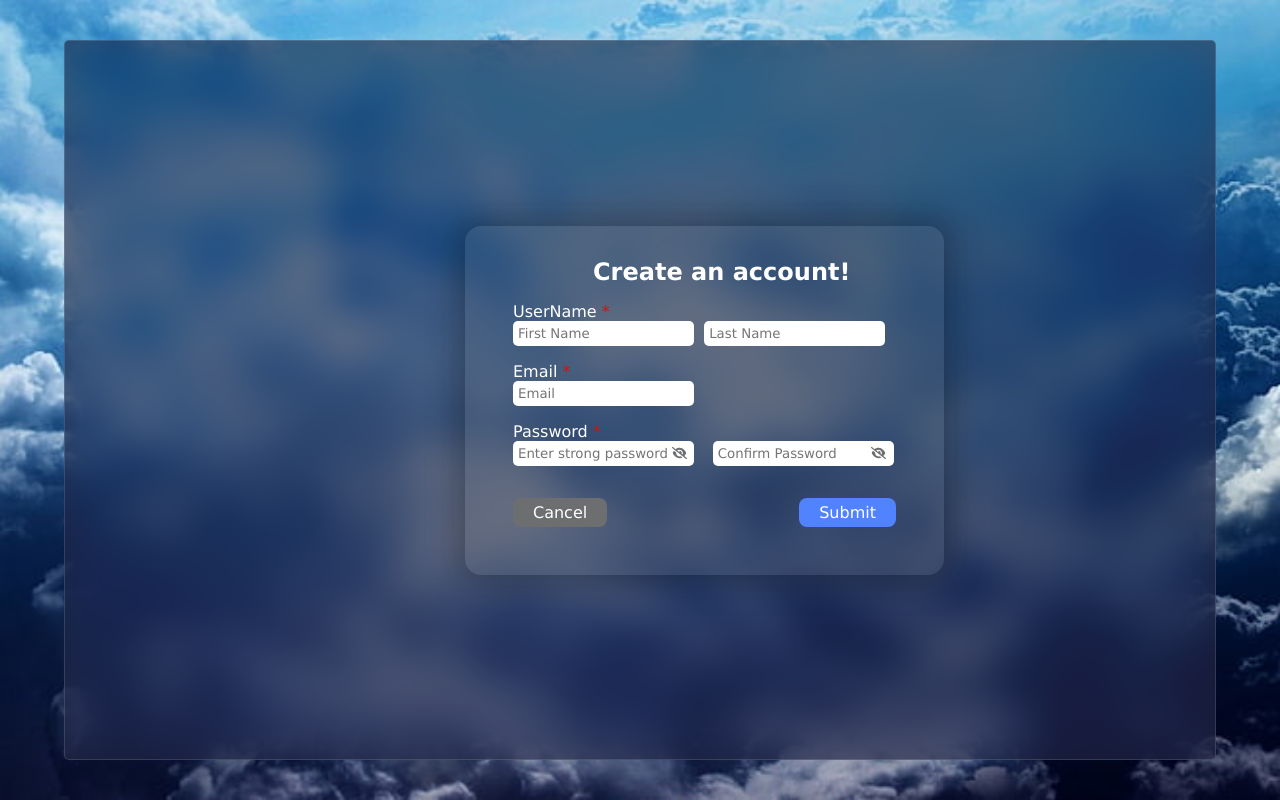
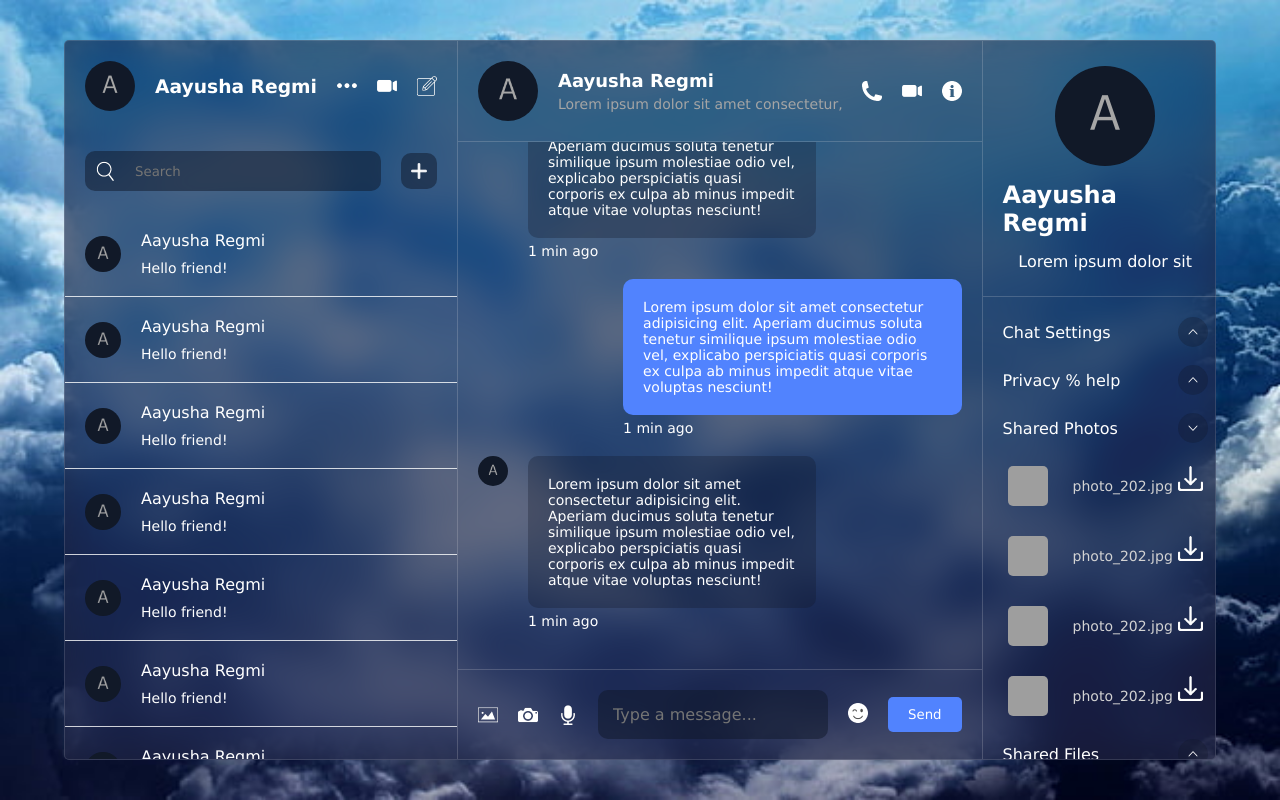
Before and after one commit to Enigma-de/React-chat-application, a React (Vite) app: page /signup in a window 1280 px wide. Built offline with nearby package versions, Linux system fonts and the light colour scheme; grey boxes are pictures that could not be loaded.

Commit message:
Error Handeling and add User file modification.

```diff
--- a/package.json
+++ b/package.json
@@ -17,7 +17,8 @@
     "emoji-picker-react": "^4.12.0",
     "react": "^18.3.1",
     "react-dom": "^18.3.1",
-    "react-router-dom": "^6.28.0"
+    "react-router-dom": "^6.28.0",
+    "react-toastify": "^10.0.6"
   },
   "devDependencies": {
     "@eslint/js": "^9.9.0",
--- a/src/App.jsx
+++ b/src/App.jsx
@@ -4,8 +4,9 @@ import Detail from "./components/detail/Detail";
 import List from "./components/list/List";
 import Login from "./components/login/Login";
 import Signup from "./components/login/Signup";
+import Notification from "./components/notification/Notification";
 const App = () => {
-  const user = false
+  const user = true;
   return (
 
     <div className='container'>
@@ -17,14 +18,17 @@ const App = () => {
       <Detail/>
       </>
     ):(
+
       <Routes>
       <Route path="/login" element={<Login />} />
       <Route path="/signup" element={<Signup />} />
       <Route path="/" element={<Login />} />
     </Routes>
+
+
     )
 }
-
+<Notification/>
     </div>
   )
 }
--- a/src/components/login/Signup.jsx
+++ b/src/components/login/Signup.jsx
@@ -3,6 +3,7 @@ import { useNavigate } from "react-router-dom";
 import { FontAwesomeIcon } from "@fortawesome/react-fontawesome";
 import { faEye, faEyeSlash } from "@fortawesome/free-solid-svg-icons";
 import React, { useState } from "react";
+import { toast,ToastContainer } from "react-toastify";
 const Signup =() =>{
     const lognavigate = useNavigate();
     const [password,setPassword]=useState("");
@@ -15,10 +16,14 @@ const Signup =() =>{
     const toggleVisibilityForConfirm=()=>{
         setShowConfirmPassword(!showConfirmPassword);
     }
+    const handleSignUp = e =>{
+        e.preventDefault();
+        toast.success("Success.");
+    }
 return(
     <div className="Signup">
         <h2>Create an account!</h2>
-        <form >
+        <form onSubmit={handleSignUp} >
         <div>
         <label className="label" htmlFor="UserName">UserName <span>*</span></label><br />
         <input type="text" placeholder="First Name"/> &nbsp;
@@ -39,7 +44,7 @@ return(
 
         <div className="buttons">
         <button type="reset" className="cancel-signup" onClick={()=>lognavigate("/Login")} >Cancel</button>
-            <button type="submit" className="submit">Submit</button>
+            <button type="submit" className="submit" >Submit</button>
 
         </div>
         </form>
--- /dev/null
+++ b/src/components/notification/Notification.jsx
@@ -0,0 +1,10 @@
+import {ToastContainer} from "react-toastify";
+import "react-toastify/dist/ReactToastify.css";
+const Notification = () =>{
+    return(
+        <div className="">
+            <ToastContainer position="bottom-right"/>
+        </div>
+    )
+}
+export default Notification
```
Also changed, not shown: src/components/list/chatList/addUser/AddUser.jsx (added, +9 -0 lines), src/components/list/chatList/addUser/addUser.css (added), 1 other file (tests, documents, lock files or other folders).
